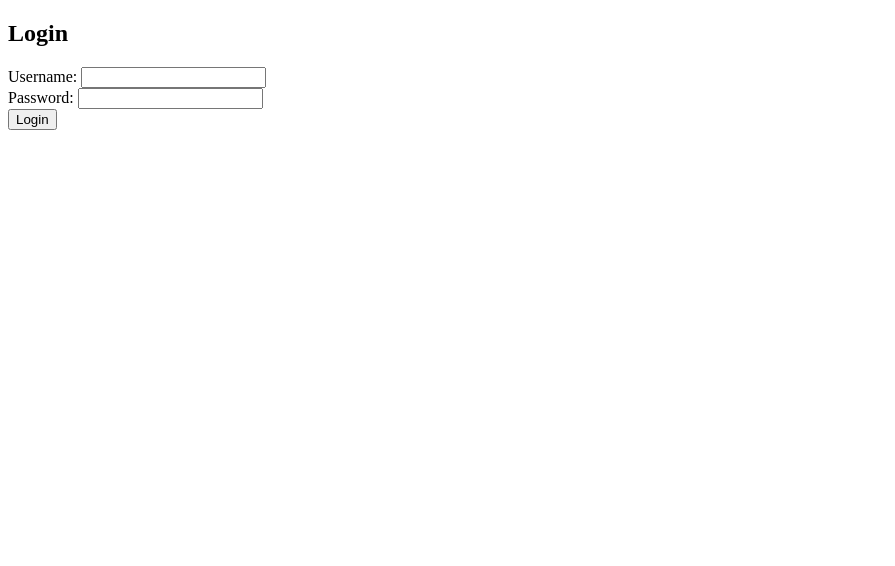
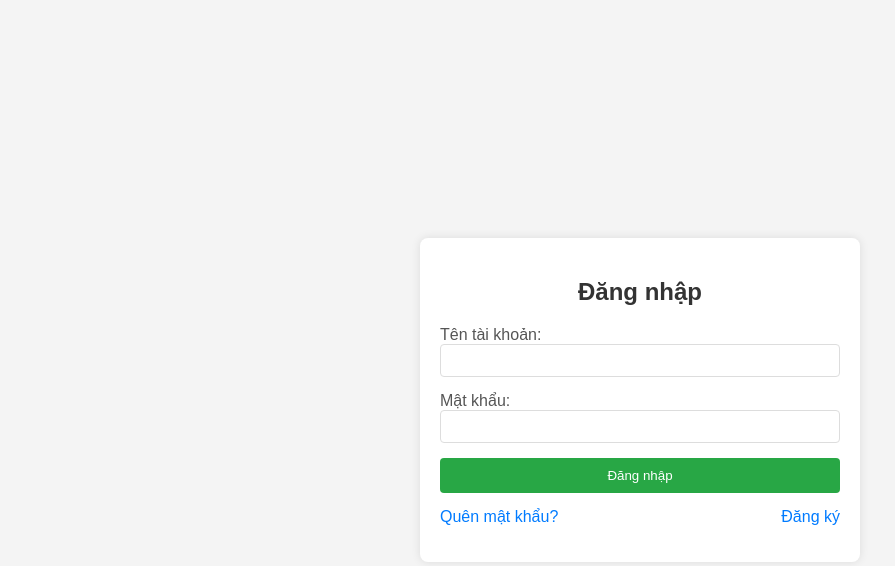
Before and after one commit to HuyHoang2277/BTL_PTPMHDV_2025, a plain HTML site: page src/main/resources/static/login.html in a window 1280 px wide. Shown: the whole page, without its empty margins (0-895 px from the left). Drawn offline with nearby package versions, Linux system fonts and the light colour scheme.

Commit message:
login signup

```diff
--- a/src/main/resources/static/login.html
+++ b/src/main/resources/static/login.html
@@ -1,22 +1,103 @@
 <!DOCTYPE html>
 <html lang="en">
   <head>
-  <meta charset="UTF-8">
+    <meta charset="UTF-8" />
     <title>Login - HAUI Clinic</title>
+    <style>
+      body {
+        font-family: Arial, sans-serif;
+        background-color: #f4f4f4;
+        display: flex;
+        justify-content: center;
+        align-items: center;
+        height: 100vh;
+        margin: 0;
+      }
+      .container {
+        background: #fff;
+        padding: 20px;
+        border-radius: 8px;
+        box-shadow: 0 0 10px rgba(0, 0, 0, 0.1);
+        width: 400px;
+      }
+      h2 {
+        text-align: center;
+        color: #333;
+      }
+      .form-group {
+        margin-bottom: 15px;
+      }
+      .form-group label {
+        display: block;
+        margin-bottom: 5px;
+        color: #555;
+      }
+      .form-group input {
+        width: 100%;
+        padding: 8px;
+        box-sizing: border-box;
+        border: 1px solid #ddd;
+        border-radius: 4px;
+      }
+      button {
+        width: 100%;
+        padding: 10px;
+        background: #28a745;
+        color: #fff;
+        border: none;
+        border-radius: 4px;
+        cursor: pointer;
+      }
+      button:hover {
+        background: #218838;
+      }
+      .links {
+        display: flex;
+        justify-content: space-between;
+        margin-top: 15px;
+      }
+      .links a {
+        color: #007bff;
+        text-decoration: none;
+      }
+      .links a:hover {
+        text-decoration: underline;
+      }
+      #error {
+        text-align: center;
+        color: red;
+        margin-top: 10px;
+      }
+    </style>
   </head>
   <body>
-  <h2>Login</h2>
+    <div class="container">
+      <h2>Đăng nhập</h2>
       <form id="loginForm">
-    <label>Username: <input type="text" id="username" required></label><br>
-    <label>Password: <input type="password" id="password" required></label><br>
-    <button type="submit">Login</button>
+        <div class="form-group">
+          <label
+            >Tên tài khoản: <input type="text" id="username" required
+          /></label>
+        </div>
+        <div class="form-group">
+          <label
+            >Mật khẩu: <input type="password" id="password" required
+          /></label>
+        </div>
+        <button type="submit">Đăng nhập</button>
       </form>
-
-  <p id="error" style="color:red;"></p>
+      <div class="links">
+        <a href="#">Quên mật khẩu?</a>
+        <a href="#">Đăng ký</a>
+      </div>
+      <p id="error"></p>
+    </div>
 
     <script src="https://cdn.jsdelivr.net/npm/jwt-decode/build/jwt-decode.min.js"></script>
     <script>
-    document.getElementById("loginForm").addEventListener("submit", async (e) => {
+      document
+        .getElementById("loginForm")
+        .addEventListener("submit", async (e) => {
           e.preventDefault();
 
           const username = document.getElementById("username").value;
@@ -26,12 +107,12 @@
             const res = await fetch("/api/auth/login", {
               method: "POST",
               headers: { "Content-Type": "application/json" },
-          body: JSON.stringify({ username, password })
+              body: JSON.stringify({ username, password }),
             });
 
             if (!res.ok) {
               const errMsg = await res.text();
-          throw new Error(errMsg || "Invalid credentials");
+              throw new Error(errMsg || "Tài khoản không tồn tại");
             }
 
             const token = await res.text();
@@ -45,7 +126,6 @@
             } else {
               window.location.href = "/home.html";
             }
-
           } catch (err) {
             document.getElementById("error").textContent = err.message;
           }
```
Also changed, not shown: src/main/resources/static/signup.html (added, +130 -0 lines), 1 other file. Lines whose indentation alone changed are shown as unchanged.
